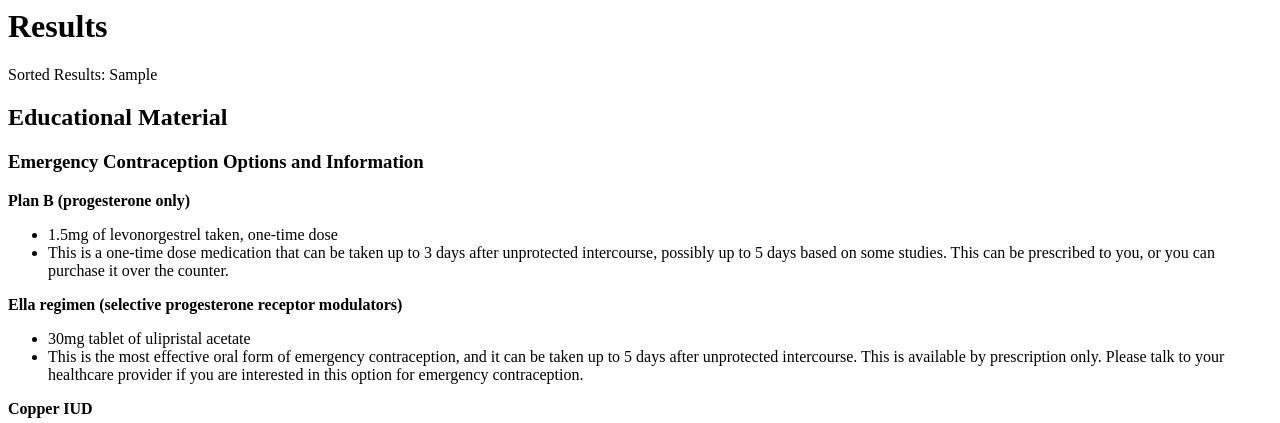
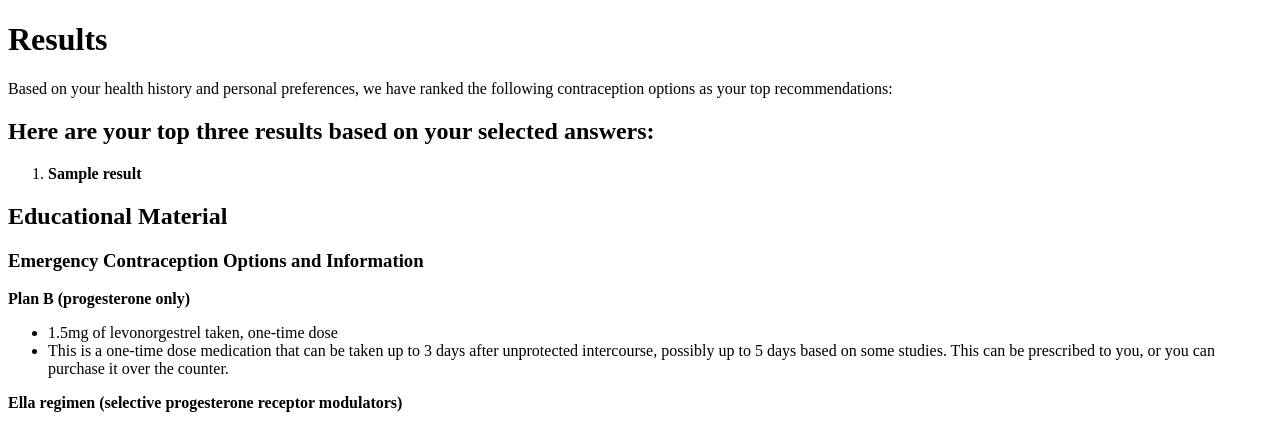
Before and after one commit to gbrolly2/contraception_website, a Django app: template contraception_app/templates/results.html in a window 1280 px wide. Shown: the top 423 px of the page. Run offline with Django 4.2, Linux system fonts and the light colour scheme; the template is opened without the code that fills it: most values are stand-ins (such as "Sample title", 1, 10 or a date in 2020).

Commit message:
Update results.html

```diff
--- a/contraception_app/templates/results.html
+++ b/contraception_app/templates/results.html
@@ -1,8 +1,45 @@
+{% load static %}
+
+<!DOCTYPE html>
+<html lang="en">
+<head>
+    <!-- ... other head elements ... -->
+    <link rel="stylesheet" type="text/css" href="{% static 'styles.css' %}">
+</head>
+
 <h1>Results</h1>
-<p>Sorted Results: {{ sorted_results }}</p>
 
-<!-- Educational Material -->
+<p>Based on your health history and personal preferences, we have ranked the following contraception options as your top recommendations:</p>
+
+{% for result in sorted_results %}
+    {% if forloop.counter == 1 %}
+        <h2>Here are your top three results based on your selected answers:</h2>
+        <ol>
+    {% endif %}
+
+    {% if forloop.counter <= 3 %}
+        <li{% if forloop.counter == 3 %} class="last-bold-item"{% endif %}>
+            <strong>{{ result }}</strong>
+        </li>
+    {% endif %}
+
+    {% if forloop.counter == 3 %}
+        </ol>
+        <h2>Here are some other relevant options you could discuss with your doctor:</h2>
+        <ol start="4">
+    {% endif %}
+
+    {% if forloop.counter > 3 %}
+        <li>{{ result }}</li>
+    {% endif %}
+
+    {% if forloop.last %}
+        </ol>
+    {% endif %}
+{% endfor %}
+
 <h2>Educational Material</h2>
+
 
 
 
```
